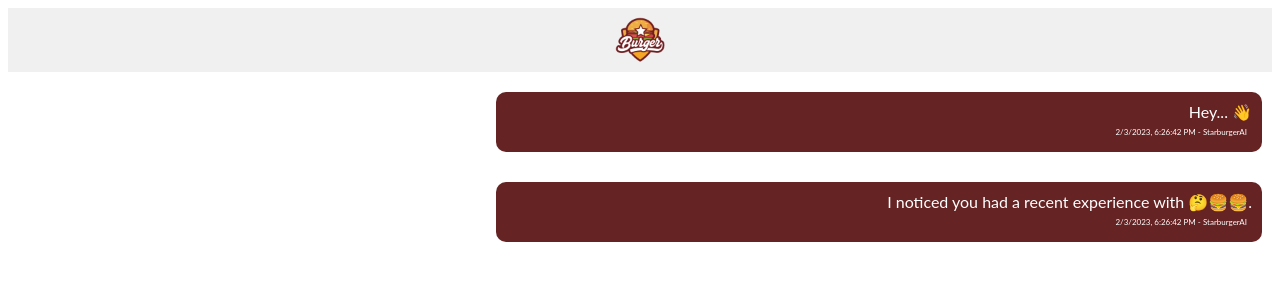
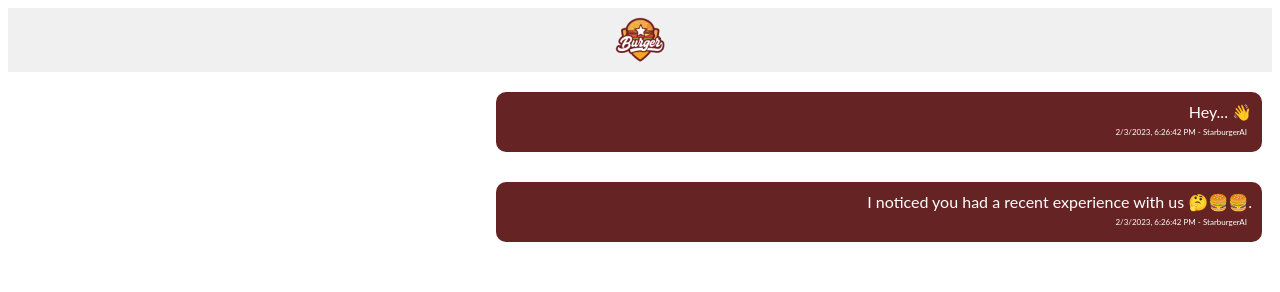
Before and after one commit to Ollstar/starburgerai, a Next.js app: page / in a window 1280 px wide. Shown: the top 292 px of the page. Built offline with nearby package versions, Linux system fonts and the light colour scheme.

Commit message:
small message change

```diff
--- a/pages/index.js
+++ b/pages/index.js
@@ -90,7 +90,7 @@ export default function Home() {
     <div className={styles.messageContainer}>
       <Message
         author="StarburgerAI"
-        text="I noticed you had a recent experience with 🤔🍔🍔."
+        text="I noticed you had a recent experience with us 🤔🍔🍔."
         timestamp={<NoSsr>{timestamp}</NoSsr> }>
       </Message>
     </div>
```
